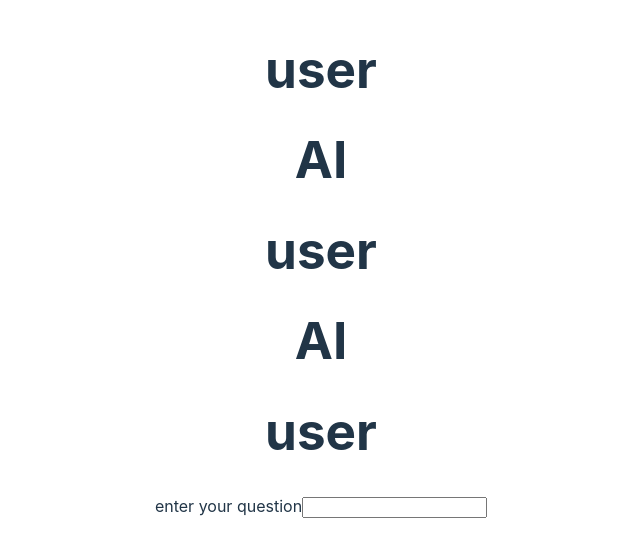
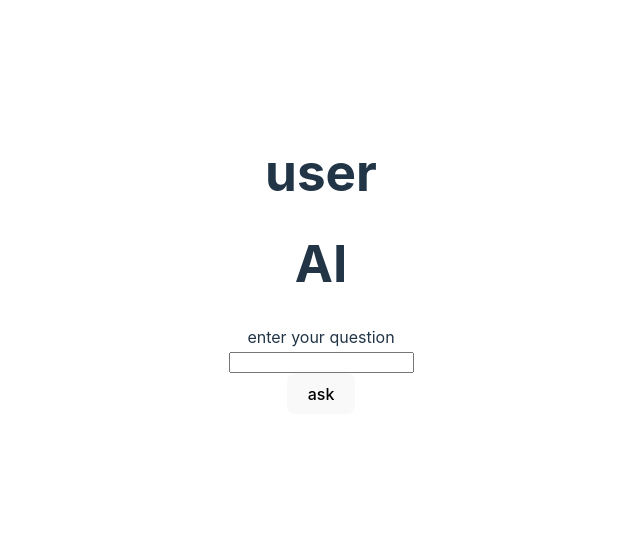
Before and after one commit to tair18oz/personal-chat-bot, a React (Vite) app in the folder personal-assistant/: page / in a window 1280 px wide. Shown: the part 138-694 px from the top of the page, without its empty margins (319-959 px from the left). Built offline with nearby package versions, Linux system fonts and the light colour scheme.

Commit message:
a lot of errors

```diff
--- a/personal-assistant/src/App.tsx
+++ b/personal-assistant/src/App.tsx
@@ -4,13 +4,21 @@ import UserInput from "./Components/UserInput";
 import AiMessage from "./Components/AiMessage";
 import UserMessage from "./Components/UserMessage";
 
-function App() {
+export type message = {
+  role: string;
+  content: string;
+}[];
+
+const App = () => {
   const [userQuestion, setUserQuestion] = useState<string>("");
-  const [messages, setMessages] = useState(['hi', 'my', 'name', 'is', 'chen']);
+  const [messages, setMessages] = useState<message>([
+    { role: "user", content: "wow" },
+    { role: "assistant", content: "another wow" },
+  ]);
 
   return (
     <>
-      {messages.map((messsage, i) =>
+      {messages.map((message, i) =>
         i % 2 === 0 ? (
           <UserMessage setMessages={setMessages} />
         ) : (
@@ -18,9 +26,9 @@ function App() {
         )
       )}
 
-      <UserInput setUserQuestion={setUserQuestion} />
+      <UserInput setUserQuestion={setUserQuestion} setMessages={setMessages} />
     </>
   );
-}
+};
 
 export default App;
--- a/personal-assistant/src/Components/AiMessage.tsx
+++ b/personal-assistant/src/Components/AiMessage.tsx
@@ -1,4 +1,10 @@
-const AiMessage = ({ setMessages }) => {
+import { message } from "../App";
+
+interface AiMessageProps {
+    setMessages: message
+}
+
+const AiMessage = ({ setMessages }:AiMessageProps) => {
   return (
     <>
       <h1>AI</h1>
--- a/personal-assistant/src/Components/UserInput.tsx
+++ b/personal-assistant/src/Components/UserInput.tsx
@@ -1,9 +1,29 @@
-const UserInput = ({ serUserQuestion }) => {
+import React from "react";
+import { message } from "../App";
+
+interface UserInput {
+  setUserQuestion: React.Dispatch<React.SetStateAction<string>>;
+  setMessages: React.Dispatch<React.SetStateAction<message>>;
+}
+
+const UserInput = ({ setUserQuestion, setMessages }) => {
+  const handleAsk = (e) => {
+    setUserQuestion(e.target.value);
+    setMessages((prev: message[]) =>
+      prev.push({
+        role: "user",
+        content: e.target.value,
+      })
+    );
+  };
+
   return (
     <>
       <label htmlFor="UserMessage">enter your question</label>
+      <br />
       <input type="text" id="UserMessage" name="UserMessage" />
       <br />
+      <button onClick={(e) => handleAsk(e)}>ask</button>
     </>
   );
 };
--- a/personal-assistant/src/Components/UserMessage.tsx
+++ b/personal-assistant/src/Components/UserMessage.tsx
@@ -1,4 +1,10 @@
-const UserMessage = ({ setMessages }) => {
+import { message } from "../App";
+
+interface userMessageProps {
+    setMessages: message
+}
+
+const UserMessage = ({ setMessages }:userMessageProps) => {
   return (
     <>
       <h1>user</h1>
```
Lines whose indentation alone changed are shown as unchanged.
